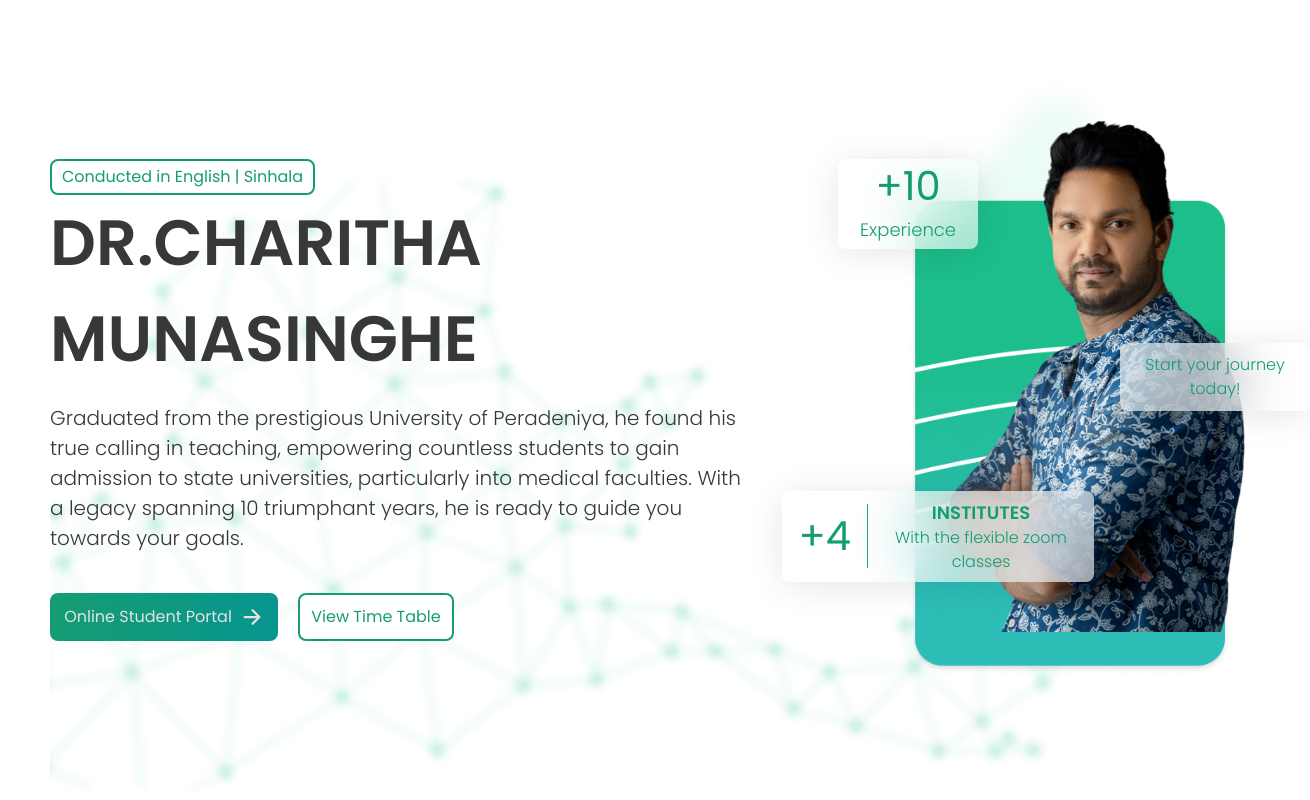
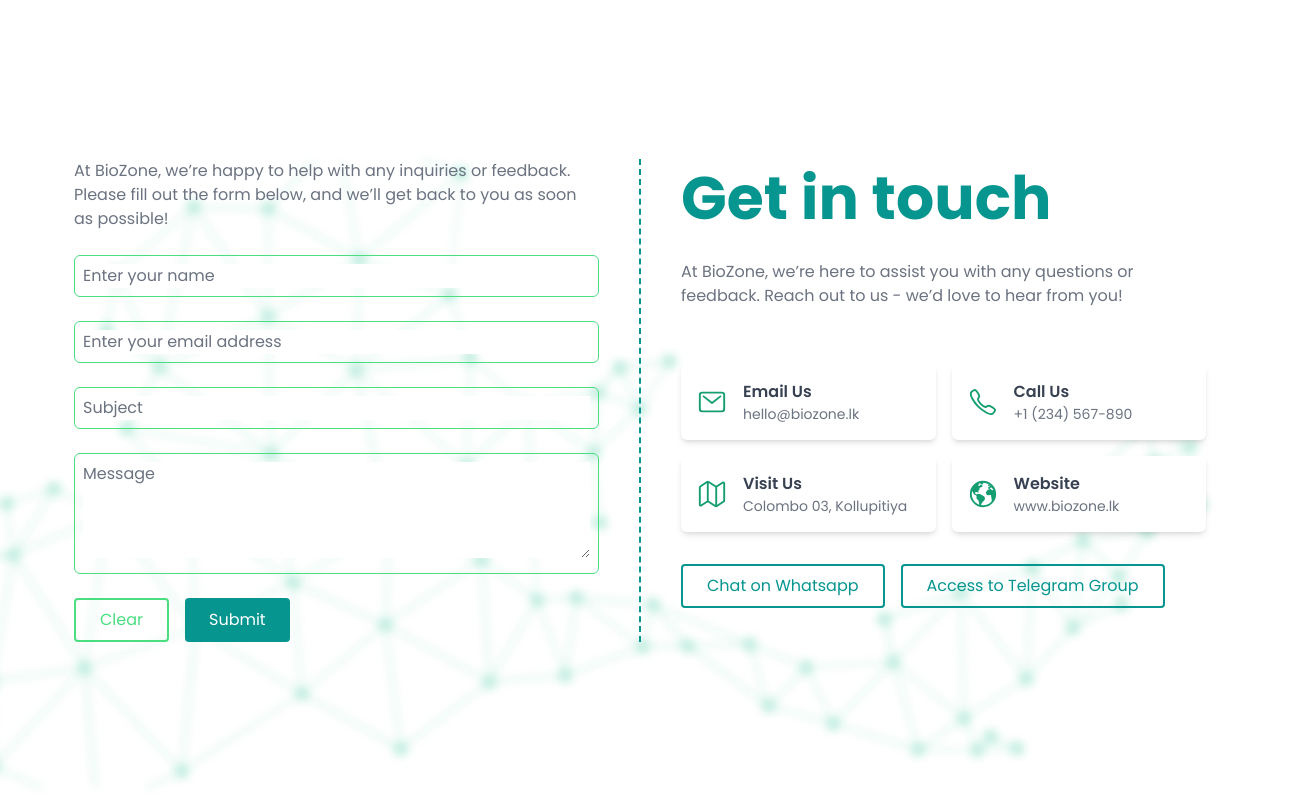
Before and after one commit to Pasinduhansana/Biozone, a React (Vite) app: page / in a window 1280 px wide. Shown: the top 800 px of the page, 1310 px wide, since content can reach past the window. Built offline with nearby package versions, Linux system fonts and the light colour scheme.

Commit message:
Contact Us

```diff
--- a/src/App.jsx
+++ b/src/App.jsx
@@ -2,12 +2,14 @@
 import "./App.css";
 import FAQ from "./Components/FAQ";
 import Landing from "./Components/Landing";
+import ContactUs from "./Components/ContactUs";
 
 function App() {
 	return (
 		<div className="App bg-primarybg text-primarytext">
-			<Landing />
-			<FAQ />
+			{/* <Landing />
+			<FAQ /> */}
+			<ContactUs/>
 		</div>
 	);
 }
--- a/src/Components/ContactUs.jsx
+++ b/src/Components/ContactUs.jsx
@@ -1,11 +1,147 @@
 import React from "react";
+import { IoMailOutline } from "react-icons/io5";
+import { IoCallOutline } from "react-icons/io5";
+import { IoMapOutline } from "react-icons/io5";
+import { IoEarth } from "react-icons/io5";
+import bgimage from "../Assest/Web_Images/Bg Plexus.png";
 
 const ContactUs = () => {
-	return (
-		<div className="min-h-screen flex items-center justify-center">
-			ContactUs
-		</div>
-	);
+  return (
+    <div className="min-h-screen flex items-center justify-center ">
+
+		<img
+						src={bgimage}
+						alt="Background DNA sample"
+						className="absolute left-0 bottom-0 -z-10"
+					/>
+      {/* Container */}
+      <div className="flex flex-col md:flex-row justify-center items-center gap-10 px-6 py-12 max-w-7xl mx-auto">
+        {/* Left Side: Contact Form */}
+        <div className="w-full md:w-1/2">
+          <p className="text-gray-500 text-sm md:text-base mb-6 leading-relaxed">
+            At BioZone, we’re happy to help with any inquiries or feedback.
+            Please fill out the form below, and we’ll get back to you as soon as
+            possible!
+          </p>
+          <form className="space-y-6">
+            {/* Input Fields */}
+            <div className="border border-green-400 rounded-md p-2">
+              <input
+                type="text"
+                placeholder="Enter your name"
+                className="w-full focus:outline-none placeholder-gray-500"
+              />
+            </div>
+
+            <div className="border border-green-400 rounded-md p-2">
+              <input
+                type="email"
+                placeholder="Enter your email address"
+                className="w-full focus:outline-none placeholder-gray-500"
+              />
+            </div>
+
+            <div className="border border-green-400 rounded-md p-2">
+              <input
+                type="text"
+                placeholder="Subject"
+                className="w-full focus:outline-none placeholder-gray-500"
+              />
+            </div>
+
+            <div className="border border-green-400 rounded-md p-2">
+              <textarea
+                rows="4"
+                placeholder="Message"
+                className="w-full focus:outline-none placeholder-gray-500"
+              ></textarea>
+            </div>
+
+            {/* Buttons */}
+            <div className="flex gap-4">
+              <button
+                type="reset"
+                className="px-6 py-2 border-2 border-green-400 rounded text-green-400 hover:bg-green-50 transition"
+              >
+                Clear
+              </button>
+              <button
+                type="submit"
+                className="px-6 py-2 bg-primary2 text-white rounded hover:bg-primary1 transition"
+              >
+                Submit
+              </button>
+            </div>
+          </form>
+        </div>
+
+      {/* Divider */}
+<div className="hidden md:block border-l-2 border-dashed border-primary2 self-stretch"></div>
+
+
+
+        {/* Right Side: Contact Options */}
+        <div className="w-full md:w-1/2">
+        <h2 className="text-primary2 text-6xl md:text-6xl font-bold -mt-6 mb-8">Get in touch</h2>
+          <p className="text-gray-500 mb-9 pb-5">
+            At BioZone, we’re here to assist you with any questions or feedback.
+            Reach out to us - we’d love to hear from you!
+          </p>
+
+          {/* Contact Cards */}
+          <div className="grid grid-cols-1 sm:grid-cols-2 gap-4 mb-8">
+            {/* Card 1 */}
+            <div className="bg-white shadow-md rounded-md p-4 flex items-center gap-4">
+              <span className="text-primary1 text-3xl"><IoMailOutline/></span>
+              <div>
+                <p className="text-gray-700 font-semibold">Email Us</p>
+                <p className="text-gray-500 text-sm">hello@biozone.lk</p>
+              </div>
+            </div>
+
+            {/* Card 2 */}
+            <div className="bg-white shadow-md rounded-md p-4 flex items-center gap-4">
+              <span className="text-primary1 text-3xl"><IoCallOutline/></span>
+              <div>
+                <p className="text-gray-700 font-semibold">Call Us</p>
+                <p className="text-gray-500 text-sm">+1 (234) 567-890</p>
+              </div>
+            </div>
+
+            {/* Card 3 */}
+            <div className="bg-white shadow-md rounded-md p-4 flex items-center gap-4">
+              <span className="text-primary1 text-3xl"><IoMapOutline /></span>
+              <div>
+                <p className="text-gray-700 font-semibold">Visit Us</p>
+                <p className="text-gray-500 text-sm">
+                  Colombo 03, Kollupitiya
+                </p>
+              </div>
+            </div>
+
+            {/* Card 4 */}
+            <div className="bg-white shadow-md rounded-md p-4 flex items-center gap-4">
+              <span className="text-primary1 text-3xl"><IoEarth /></span>
+              <div>
+                <p className="text-gray-700 font-semibold">Website</p>
+                <p className="text-gray-500 text-sm">www.biozone.lk</p>
+              </div>
+            </div>
+          </div>
+
+          {/* Action Buttons */}
+          <div className="flex flex-col sm:flex-row gap-4">
+            <button className="w-full sm:w-auto px-6 py-2 border-2 border-primary2 text-primary2 rounded hover:bg-primary1 hover:text-primarytextwhite transition">
+              Chat on Whatsapp
+            </button>
+            <button className="w-full sm:w-auto px-6 py-2 border-2 border-primary2 text-primary2 rounded hover:bg-primary1 hover:text-primarytextwhite transition">
+              Access to Telegram Group
+            </button>
+          </div>
+        </div>
+      </div>
+    </div>
+  );
 };
 
 export default ContactUs;
```
